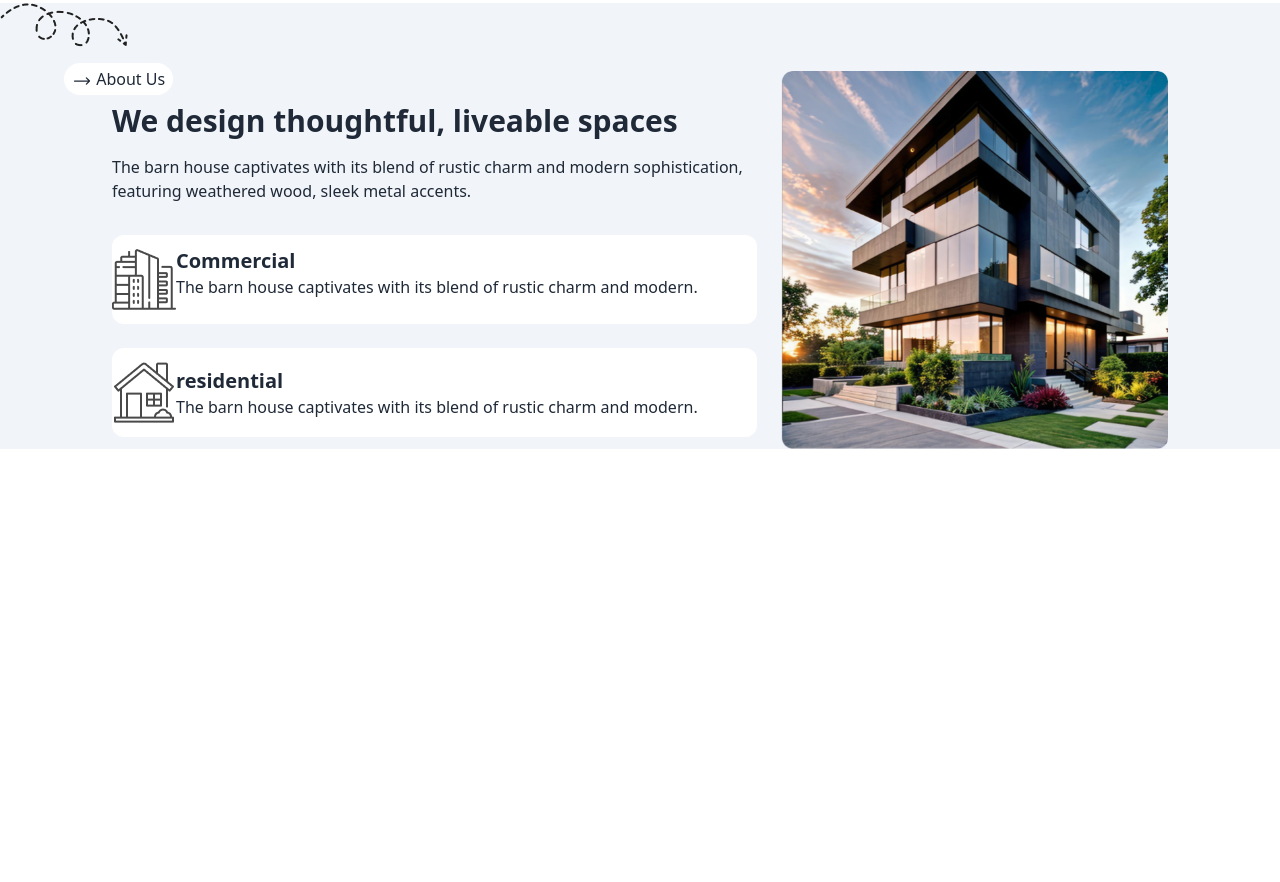
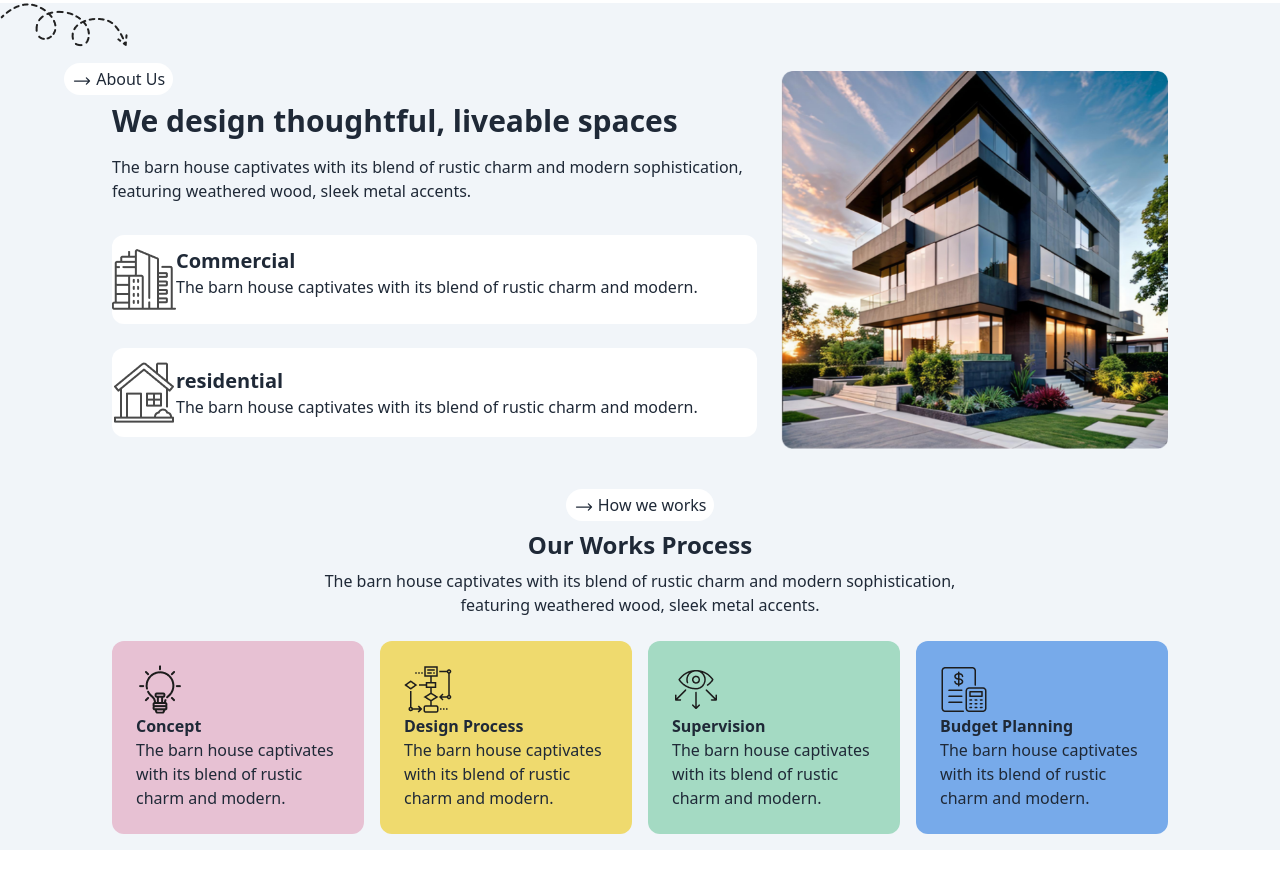
Before and after one commit to mdsohelrana11/assignment-3-md-sohel-rana, a website: page index.html in a window 1280 px wide. Shown: the part 647-1529 px from the top of the page. Before the commit the page ends 1096 px from the top, so only its background shows below. Drawn offline with nearby package versions, Linux system fonts and the light colour scheme.

Commit message:
main section start

```diff
--- a/index.html
+++ b/index.html
@@ -118,7 +118,42 @@
             </div>
         </div>
     </section>
-
+    <section class="bg-slate-100">
+       <div class="mx-2 lg:mx-28">
+        <div>
+            <div class="flex justify-center">
+                <button class="bg-white rounded-3xl px-2 py-1 mt-10 mb-2"><svg xmlns="http://www.w3.org/2000/svg" fill="none" viewBox="0 0 24 24" stroke-width="1.5" stroke="currentColor" class="size-5 inline">
+                    <path stroke-linecap="round" stroke-linejoin="round" d="M17.25 8.25 21 12m0 0-3.75 3.75M21 12H3" />
+                  </svg>
+                  How we works</button>
+            </div>
+              <h1 class="text-center text-2xl font-bold mb-2">Our Works Process</h1>
+              <p class="text-center mb-6">The barn house captivates with its blend of rustic charm and modern sophistication, <br> featuring weathered wood, sleek metal accents.</p>
+        </div>
+        <div class="lg:flex gap-4 mb-8">
+            <div class="bg-[#E7C1D3] rounded-xl p-6 mb-4">
+                <img src="assets/concept.png" alt="">
+                <h2 class="font-bold">Concept</h2>
+                <p>The barn house captivates with its blend of rustic charm and modern.</p>
+            </div>
+            <div class="bg-[#EFDA6E] rounded-xl p-6 mb-4">
+                <img src="assets/flow-chart.png" alt="">
+                <h2 class="font-bold">Design Process</h2>
+                <p>The barn house captivates with its blend of rustic charm and modern.</p>
+            </div>
+            <div class="bg-[#A4DAC3] rounded-xl p-6 mb-4">
+                <img src="assets/vision.png" alt="">
+                <h2 class="font-bold">Supervision</h2>
+                <p>The barn house captivates with its blend of rustic charm and modern.</p>
+            </div>
+            <div class="bg-[#77AAEA] rounded-xl p-6 mb-4">
+                <img src="assets/budget-planning.png" alt="">
+                <h2 class="font-bold">Budget Planning</h2>
+                <p>The barn house captivates with its blend of rustic charm and modern.</p>
+            </div>
+        </div>
+       </div>
+    </section>
     </main>
     <footer>
 
```
